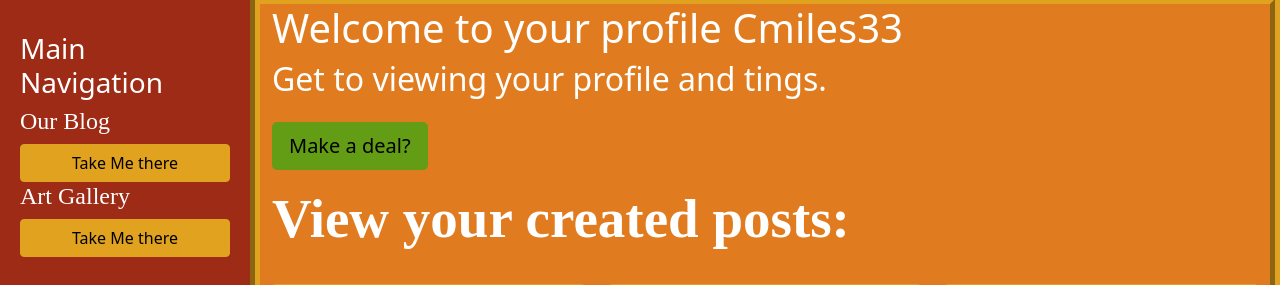
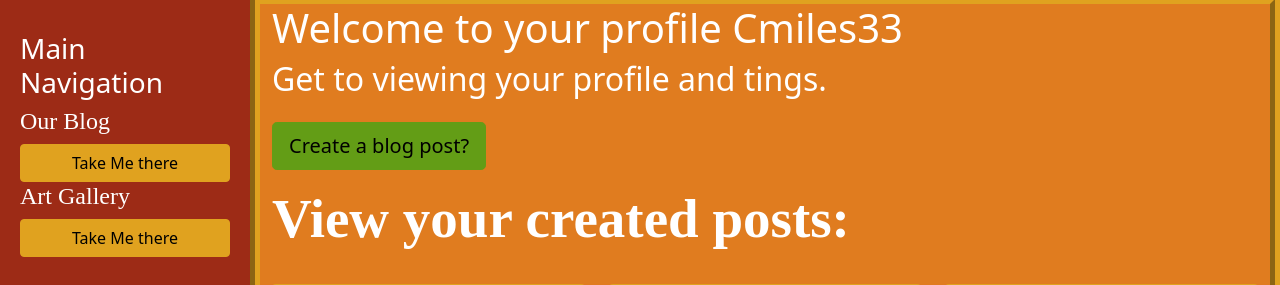
Before and after one commit to cmiles33/bigBlog, a Django app: page /mainblog/view-profile/ in a window 1280 px wide. Shown: the part 62-347 px from the top of the page. Run offline with Django 4.2, Linux system fonts and the light colour scheme; a user stored in the database is signed in; data comes from the database, SQL or seed files in the repository; style sheets or scripts are compiled from the project's sources; parts of the project's set-up code (start-up, migrations or seed data) failed here and were passed over; some libraries are stand-ins or nearby versions.

Commit message:
First Commit

```diff
--- a/mainblog/templates/mainblog/profile.html
+++ b/mainblog/templates/mainblog/profile.html
@@ -17,7 +17,7 @@
         <div class="row my-3">
             <div class="col-lg">
                 <a class="btn btn-primary btn-lg" href="{% url "mainblog:create_post" %}">
-                    Make a deal?
+                    Create a blog post?
                 </a>
             </div>
         </div>
```
